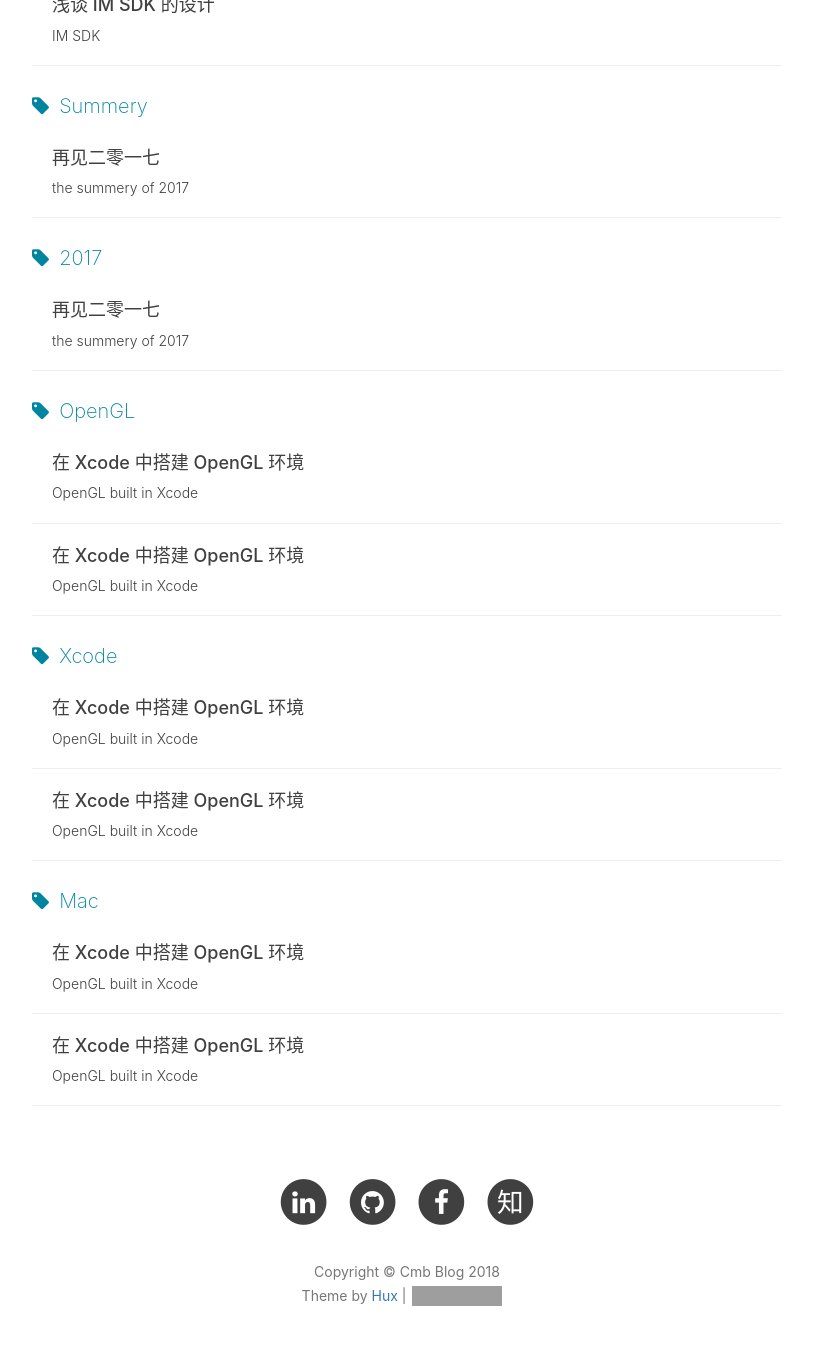
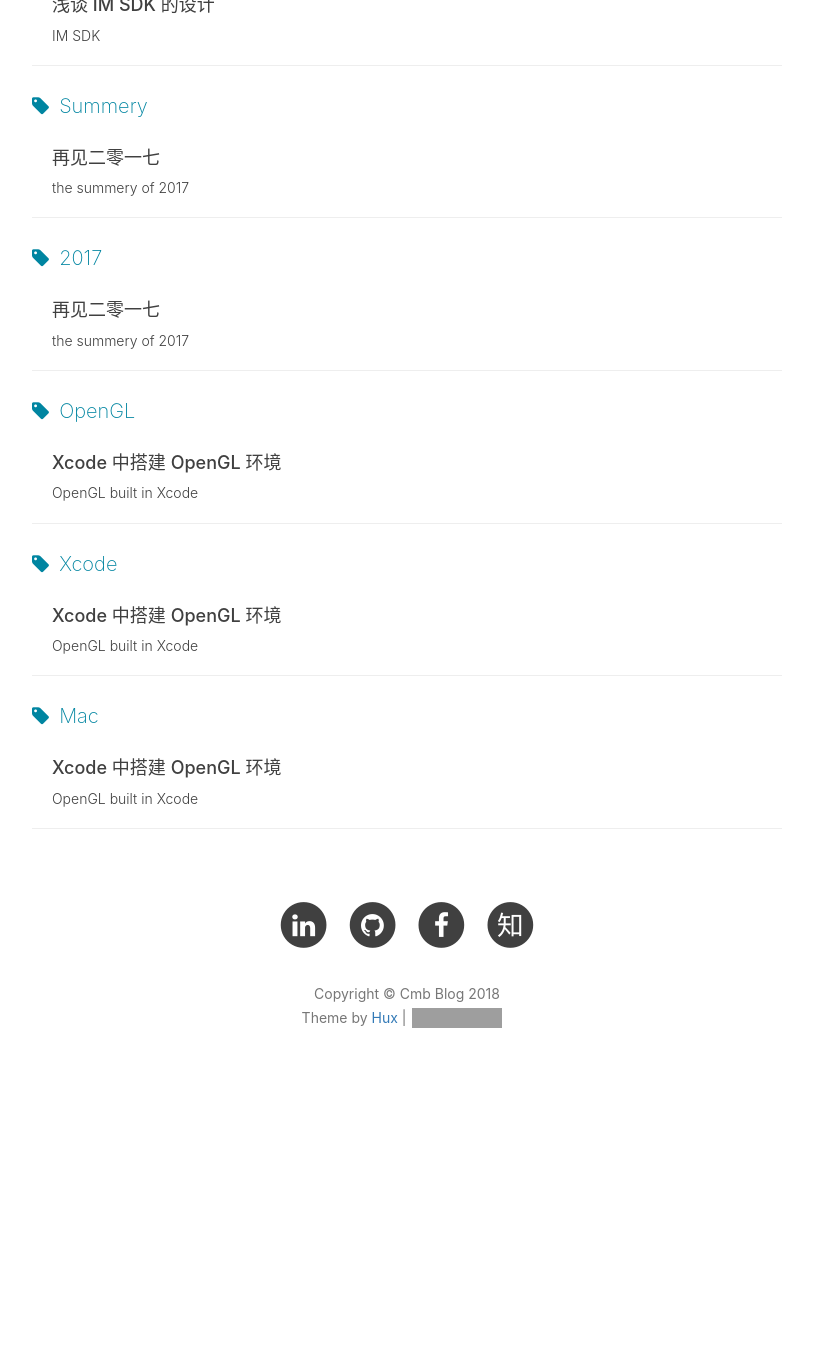
Before and after one commit to chenmingbiao/chenmingbiao.github.io, a Jekyll site: the page built from tags.html, in a window 1280 px wide and 1400 px high, scrolled down 8868 px. Shown: the top 1345 px of the window, without its empty margins (233-1046 px from the left). Built offline with Jekyll 4.4.1, drawn with Linux system fonts in a browser that asks for light colours; nearby versions of some CDN libraries; comment, search, counter and statistics services are not loaded; after the commit the page ends 9990 px from its top, so only the background shows below that; part of the change alters nothing that is shown; grey boxes are pictures that could not be loaded.

Commit message:
[Feature] add 2018-02-11-opengl-built-in-xcode

````diff
--- a/_posts/2018-02-11-opengl-built-in-xcode.markdown
+++ b/_posts/2018-02-11-opengl-built-in-xcode.markdown
@@ -1,6 +1,6 @@
 ---
 layout:     post
-title:      "在 Xcode 中搭建 OpenGL 环境"
+title:      "Xcode 中搭建 OpenGL 环境"
 subtitle:   "OpenGL built in Xcode"
 date:       2018-02-11
 header-img: "img/home-bg-art.jpg"
--- a/_posts/2018-02-11-the-summery-of-2017 copy.markdown
+++ /dev/null
@@ -1,312 +0,0 @@
----
-layout:     post
-title:      "在 Xcode 中搭建 OpenGL 环境"
-subtitle:   "OpenGL built in Xcode"
-date:       2018-02-11
-header-img: "img/post-bg-miui-ux.jpg"
-author:     "CMB"
-tags:
-    - OpenGL
-    - Xcode
-    - Mac
-
----
-
-### 前言
-
-本文是我导师 [向晨宇Tom](http://www.iosxxx.com/) 的文章上做了一些优化而成，由于导师没有发布这篇文章，个人又觉得挺有帮助的，所以在此基础上做了一些修改并发布出来。如果有兴趣可以看看 [元文章](https://github.com/xcysuccess/LearnOpenGLNote/blob/master/Note/1%E7%8E%AF%E5%A2%83%E6%90%AD%E5%BB%BA/Mac%2BOpenGL%E7%8E%AF%E5%A2%83%E6%90%AD%E5%BB%BA.md)。本文主要是讲解如何在 `MacOS` 下在 `Xcode` 中搭建 `OpenGL` 的环境，主要是学习 `OpenGL` 的时候方便理解，直接可以跑出效果。
-
-### 所需 Library
-
-#### GLFW：
-
-一个轻量级的，开源的，跨平台的 `library` 。支持 `OpenGL` 及 `OpenGL ES` ，用来管理窗口，读取输入，处理事件等。因为 `OpenGL` 没有窗口管理的功能，所以很多热心的人写了工具来支持这些功能，比如早期的 `glut` ，现在的 `freeglut` 等。那么 `GLFW` 有何优势呢？ `glut` 太老了，最后一个版本还是 `90` 年代的。 `freeglut` 完全兼容 `glut` ，算是 `glut` 的代替品，功能齐全，但是 `bug` 太多。稳定性也不好（不是我说的啊）， `GLFW` 应运而生。
-
-#### GLEW：
-
-`GLEW` 是一个跨平台的 `C++` 扩展库，基于 `OpenGL` 图形接口。使用 `OpenGL` 的朋友都知道，`Windows` 目前只支持 `OpenGL1.1` 的涵数，但  `OpenGL` 现在都发展到 `2.0` 以上了，要使用这些 `OpenGL` 的高级特性，就必须下载最新的扩展，另外，不同的显卡公司，也会发布一些只有自家显卡才支 持的扩展函数，你要想用这数涵数，不得不去寻找最新的glext.h,有了GLEW扩展库，你就再也不用为找不到函数的接口而烦恼，因为GLEW能自动识 别你的平台所支持的全部 `OpenGL` 高级扩展涵数。也就是说，只要包含一个 `glew.h` 头文件，你就能使用 `gl` ，`glu` ，`glext` ，`wgl` ，`glx` 的全 部函数。 `GLEW` 支持目前流行的各种操作系统（ `including Windows` ，`Linux` ，`Mac OS X` ，`FreeBSD` ，`Irix` ，and`Solaris` ）。
-
-### 安装：
-
-分两种，一种手动编译 `GLFW` 和 `GLEW` 的源码，另一种是使用 `HomeBrew`
-
-#### 1. 手动编译安装：
-
-#### 编译工具 CMake IDE ：
-
-> `CMake` 是一个跨平台的安装（编译）工具，可以用简单的语句来描述所有平台的安装（编译过程）。他能够输出各种各样的 `makefile` 或者 `project` 文件，能测试编译器所支持的 `C++` 特性,类似 `UNIX` 下的 `automake` 。
-
-[CMake 下载地址](https://cmake.org/download/)
-
-#### GLFW 源码：
-
-[GLFW 下载地址](http://www.glfw.org/)
-
-#### GLEW 源码：
-
-[GLEW 下载地址](http://glew.sourceforge.net/)
-
-#### 编译过程：
-
-打开 `CMake` 的 `IDE` ，然后按照下图的配置：
-
-![](https://github.com/xcysuccess/LearnOpenGLNote/raw/master/Note/1%E7%8E%AF%E5%A2%83%E6%90%AD%E5%BB%BA/Images/5.png)
-
-点击 `Generate` 成功之后我们可以看到目录下有了 `Xcode` 工程，证明该步骤成功了
-
-![](https://github.com/xcysuccess/LearnOpenGLNote/raw/master/Note/1%E7%8E%AF%E5%A2%83%E6%90%AD%E5%BB%BA/Images/6.png)
-
-#### 2. 使用 HomeBrew 安装：
-
-```shell
-$ brew install glew
-$ brew install homebrew/versions/glfw3
-```
-
-> 执行之前记得先把终端设置代理翻墙，你懂的。
-
-执行完之后，进入 `/usr/local/Cellar` 查看是否有 `glew` 和 `glfw` 文件夹，如果有证明成功了
-
-![](https://github.com/xcysuccess/LearnOpenGLNote/raw/master/Note/1%E7%8E%AF%E5%A2%83%E6%90%AD%E5%BB%BA/Images/4.png)
-
-### 配置
-
-#### Locations 加载配置
-
-告诉 `Xcode` 如何去加载这些库 安装完成后在 `Xcode` 的 `Proferences` > `Locations` > `Source Trees` 中添加刚才安装的 `GLFW` ， `GLEW` 的库文件, 通过 `brew` 安装的库通常放在 `/usr/local/Cellar` ，然后找相应的 `include` ， `lib` 路径进行配置。
-
-![](https://github.com/xcysuccess/LearnOpenGLNote/raw/master/Note/1%E7%8E%AF%E5%A2%83%E6%90%AD%E5%BB%BA/Images/1.png)
-
-#### Search Path 配置
-
-`build Setting` -> `Header Search Path` 和 `Library Search Path` 添加相应的配置，以下是我的配置
-
-```shell
-// library search path
-$(glew_lib)
-$(glfw_lib)
-
-// header search patch
-$(glew_header)
-$(glfw_header)
-```
-
-##### library search path:
-
-![](https://github.com/xcysuccess/LearnOpenGLNote/raw/master/Note/1%E7%8E%AF%E5%A2%83%E6%90%AD%E5%BB%BA/Images/2.png)
-
-##### header search patch:
-
-![](https://github.com/xcysuccess/LearnOpenGLNote/raw/master/Note/1%E7%8E%AF%E5%A2%83%E6%90%AD%E5%BB%BA/Images/3.png)
-
-#### Builed Phases 中添加库:
-
-![](https://github.com/xcysuccess/LearnOpenGLNote/raw/master/Note/1%E7%8E%AF%E5%A2%83%E6%90%AD%E5%BB%BA/Images/7.png)
-
-这两个库就是之前brew的库，路径是
-
-```shell
-/usr/local/Cellar/glew/2.0.0/lib/
-/usr/local/Cellar/glfw/3.2.1/lib/
-```
-
-### 测试
-
-```C++
-#include <iostream>
-
-// GLEW
-#define GLEW_STATIC
-#include <GL/glew.h>
-
-// GLFW
-#include <GLFW/glfw3.h>
-
-
-// Function prototypes
-void key_callback(GLFWwindow* window, int key, int scancode, int action, int mode);
-
-// Window dimensions
-const GLuint WIDTH = 800, HEIGHT = 600;
-
-// Shaders
-const GLchar* vertexShaderSource = "#version 330 core\n"
-"layout (location = 0) in vec3 position;\n"
-"void main()\n"
-"{\n"
-"gl_Position = vec4(position.x, position.y, position.z, 1.0);\n"
-"}\0";
-const GLchar* fragmentShaderSource = "#version 330 core\n"
-"out vec4 color;\n"
-"void main()\n"
-"{\n"
-"color = vec4(1.0f, 0.5f, 0.2f, 1.0f);\n"
-"}\n\0";
-
-// The MAIN function, from here we start the application and run the game loop
-int main()
-{
-    std::cout << "Starting GLFW context, OpenGL 3.3" << std::endl;
-    // Init GLFW
-    glfwInit();
-    // Set all the required options for GLFW
-    glfwWindowHint(GLFW_CONTEXT_VERSION_MAJOR, 4);
-    glfwWindowHint(GLFW_CONTEXT_VERSION_MINOR, 1);
-    glfwWindowHint(GLFW_OPENGL_PROFILE, GLFW_OPENGL_CORE_PROFILE);
-    glfwWindowHint(GLFW_OPENGL_FORWARD_COMPAT, GL_TRUE);
-    glfwWindowHint(GLFW_RESIZABLE, GL_FALSE);
-
-    // Create a GLFWwindow object that we can use for GLFW's functions
-    GLFWwindow* window = glfwCreateWindow(WIDTH, HEIGHT, "LearnOpenGL", nullptr, nullptr);
-    glfwMakeContextCurrent(window);
-
-    // Set the required callback functions
-    glfwSetKeyCallback(window, key_callback);
-
-    // Set this to true so GLEW knows to use a modern approach to retrieving function pointers and extensions
-    glewExperimental = GL_TRUE;
-    // Initialize GLEW to setup the OpenGL Function pointers
-    glewInit();
-
-    // Define the viewport dimensions
-    int width, height;
-    glfwGetFramebufferSize(window, &width, &height);
-    glViewport(0, 0, width, height);
-
-
-    // Build and compile our shader program
-    // Vertex shader
-    GLint vertexShader = glCreateShader(GL_VERTEX_SHADER);
-    glShaderSource(vertexShader, 1, &vertexShaderSource, NULL);
-    glCompileShader(vertexShader);
-    // Check for compile time errors
-    GLint success;
-    GLchar infoLog[512];
-    glGetShaderiv(vertexShader, GL_COMPILE_STATUS, &success);
-    if (!success)
-    {
-        glGetShaderInfoLog(vertexShader, 512, NULL, infoLog);
-        std::cout << "ERROR::SHADER::VERTEX::COMPILATION_FAILED\n" << infoLog << std::endl;
-    }
-    // Fragment shader
-    GLint fragmentShader = glCreateShader(GL_FRAGMENT_SHADER);
-    glShaderSource(fragmentShader, 1, &fragmentShaderSource, NULL);
-    glCompileShader(fragmentShader);
-    // Check for compile time errors
-    glGetShaderiv(fragmentShader, GL_COMPILE_STATUS, &success);
-    if (!success)
-    {
-        glGetShaderInfoLog(fragmentShader, 512, NULL, infoLog);
-        std::cout << "ERROR::SHADER::FRAGMENT::COMPILATION_FAILED\n" << infoLog << std::endl;
-    }
-    // Link shaders
-    GLint shaderProgram = glCreateProgram();
-    glAttachShader(shaderProgram, vertexShader);
-    glAttachShader(shaderProgram, fragmentShader);
-    glLinkProgram(shaderProgram);
-    // Check for linking errors
-    glGetProgramiv(shaderProgram, GL_LINK_STATUS, &success);
-    if (!success) {
-        glGetProgramInfoLog(shaderProgram, 512, NULL, infoLog);
-        std::cout << "ERROR::SHADER::PROGRAM::LINKING_FAILED\n" << infoLog << std::endl;
-    }
-    glDeleteShader(vertexShader);
-    glDeleteShader(fragmentShader);
-
-
-    // Set up vertex data (and buffer(s)) and attribute pointers
-    //GLfloat vertices[] = {
-    //  // First triangle
-    //   0.5f,  0.5f,  // Top Right
-    //   0.5f, -0.5f,  // Bottom Right
-    //  -0.5f,  0.5f,  // Top Left
-    //  // Second triangle
-    //   0.5f, -0.5f,  // Bottom Right
-    //  -0.5f, -0.5f,  // Bottom Left
-    //  -0.5f,  0.5f   // Top Left
-    //};
-    GLfloat vertices[] = {
-        0.5f,  0.5f, 0.0f,  // Top Right
-        0.5f, -0.5f, 0.0f,  // Bottom Right
-        -0.5f, -0.5f, 0.0f,  // Bottom Left
-        -0.5f,  0.5f, 0.0f   // Top Left
-    };
-    GLuint indices[] = {  // Note that we start from 0!
-        0, 1, 3,  // First Triangle
-        1, 2, 3   // Second Triangle
-    };
-    GLuint VBO, VAO, EBO;
-    glGenVertexArrays(1, &VAO);
-    glGenBuffers(1, &VBO);
-    glGenBuffers(1, &EBO);
-    // Bind the Vertex Array Object first, then bind and set vertex buffer(s) and attribute pointer(s).
-    glBindVertexArray(VAO);
-
-    glBindBuffer(GL_ARRAY_BUFFER, VBO);
-    glBufferData(GL_ARRAY_BUFFER, sizeof(vertices), vertices, GL_STATIC_DRAW);
-
-    glBindBuffer(GL_ELEMENT_ARRAY_BUFFER, EBO);
-    glBufferData(GL_ELEMENT_ARRAY_BUFFER, sizeof(indices), indices, GL_STATIC_DRAW);
-
-    glVertexAttribPointer(0, 3, GL_FLOAT, GL_FALSE, 3 * sizeof(GLfloat), (GLvoid*)0);
-    glEnableVertexAttribArray(0);
-
-    glBindBuffer(GL_ARRAY_BUFFER, 0); // Note that this is allowed, the call to glVertexAttribPointer registered VBO as the currently bound vertex buffer object so afterwards we can safely unbind
-
-    glBindVertexArray(0); // Unbind VAO (it's always a good thing to unbind any buffer/array to prevent strange bugs), remember: do NOT unbind the EBO, keep it bound to this VAO
-
-
-    // Uncommenting this call will result in wireframe polygons.
-    //glPolygonMode(GL_FRONT_AND_BACK, GL_LINE);
-
-    // Game loop
-    while (!glfwWindowShouldClose(window))
-    {
-        // Check if any events have been activiated (key pressed, mouse moved etc.) and call corresponding response functions
-        glfwPollEvents();
-
-        // Render
-        // Clear the colorbuffer
-        glClearColor(0.2f, 0.3f, 0.3f, 1.0f);
-        glClear(GL_COLOR_BUFFER_BIT);
-
-        // Draw our first triangle
-        glUseProgram(shaderProgram);
-        glBindVertexArray(VAO);
-        //glDrawArrays(GL_TRIANGLES, 0, 6);
-        glDrawElements(GL_TRIANGLES, 6, GL_UNSIGNED_INT, 0);
-        glBindVertexArray(0);
-
-        // Swap the screen buffers
-        glfwSwapBuffers(window);
-    }
-    // Properly de-allocate all resources once they've outlived their purpose
-    glDeleteVertexArrays(1, &VAO);
-    glDeleteBuffers(1, &VBO);
-    glDeleteBuffers(1, &EBO);
-    // Terminate GLFW, clearing any resources allocated by GLFW.
-    glfwTerminate();
-    return 0;
-}
-
-// Is called whenever a key is pressed/released via GLFW
-void key_callback(GLFWwindow* window, int key, int scancode, int action, int mode)
-{
-    if (key == GLFW_KEY_ESCAPE && action == GLFW_PRESS)
-        glfwSetWindowShouldClose(window, GL_TRUE);
-}
-```
-
-点击 `run` 之后出现的效果是如下这样的话
-
-![](https://github.com/xcysuccess/LearnOpenGLNote/raw/master/Note/1%E7%8E%AF%E5%A2%83%E6%90%AD%E5%BB%BA/Images/8.png)
-
-证明成功了，你可以开始你的 `OpenGL` 之旅！
-
-### 参考链接：
-
-1. [Getting Started in OpenGL with GLFW/GLEW in Xcode 6](https://www.youtube.com/watch?v=lTmM3Y8SMOM)
-2. [xcode 配置 glew](https://www.jianshu.com/p/e753b36f79c3)
-3. [Creating an OpenGL 4.1 program with GLEW and GLFW in XCode](http://seaneshbaugh.com/posts/creating-an-opengl-4-1-program-with-glew-and-glfw-in-xcode)
-
-最后再次感谢我的导师 Tom 对我的指导，一步一脚印。
````
